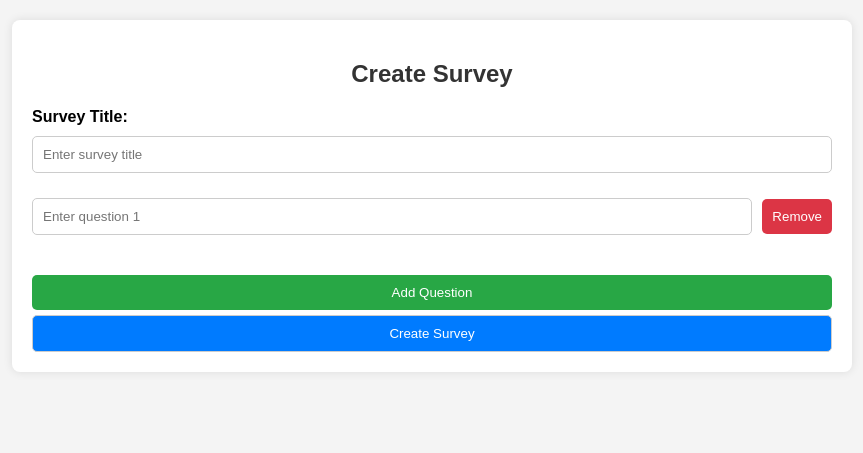
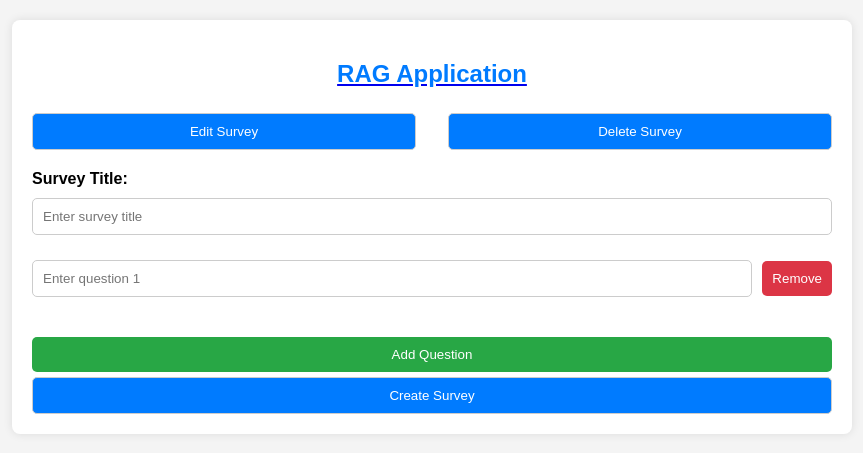
Before and after one commit to jeslinpjames/RAGPipeline, a Flask app: page /create-survey in a window 1280 px wide. Shown: the top 453 px of the page, without its empty margins (208-1071 px from the left). Run offline with Flask 3, Linux system fonts and the light colour scheme.

Commit message:
edit and delete survey feature added, updated ui

```diff
--- a/app.py
+++ b/app.py
@@ -86,6 +86,50 @@ def create_survey():
         return redirect(url_for('survey_results_list'))
     return render_template('survey.html')
 
+@app.route('/edit_survey/<title>', methods=['GET', 'POST'])
+def edit_survey(title):
+    normalized_title = title.strip().lower()
+    survey = survey_manager.get_survey(normalized_title)
+    if not survey:
+        return f"Survey with title '{title}' does not exist.", 404
+
+    if request.method == 'POST':
+        # Update the survey with the new questions
+        questions = [request.form[key] for key in request.form if key.startswith('question')]
+        survey_manager.edit_survey(normalized_title, questions)
+        return redirect(url_for('survey_results_list'))
+
+    # Pass the existing survey data to the template
+    return render_template('survey.html', survey=survey)
+
+
+@app.route('/delete_survey/<title>', methods=['GET'])
+def delete_survey(title):
+    normalized_title = title.strip().lower()
+    try:
+        survey_manager.delete_survey(normalized_title)
+        return redirect(url_for('survey_results_list'))
+    except ValueError as e:
+        return str(e), 404
+
+@app.route('/regenerate_answer/<survey_title>/<question>')
+def regenerate_answer(survey_title, question):
+    answer = survey_answerer.regenerate_answer_for_question(survey_title, question)
+    if answer:
+        print(f"Regenerated answer: {answer}")
+        return jsonify(success=True, answer=answer)
+    print("Failed to regenerate answer.")
+    return jsonify(success=False)
+
+@app.route('/regenerate_survey/<survey_title>')
+def regenerate_survey(survey_title):
+    survey = survey_manager.get_survey(survey_title)
+    if survey:
+        survey_answerer.clear_answers(survey_title)  # Clear previous answers
+        survey_answerer.answer_survey(survey_title)  # Regenerate all answers
+        return jsonify(success=True)
+    return jsonify(success=False)
+
 @app.route('/survey-results')
 def survey_results_list():
     surveys = survey_manager.get_all_surveys()
--- a/templates/survey.html
+++ b/templates/survey.html
@@ -3,7 +3,7 @@
 <head>
     <meta charset="UTF-8">
     <meta name="viewport" content="width=device-width, initial-scale=1.0">
-    <title>Create Survey</title>
+    <title>{{ 'Edit Survey' if survey else 'Create Survey' }}</title>
     <style>
         body {
             font-family: Arial, sans-serif;
@@ -21,7 +21,12 @@
         }
         h2 {
             text-align: center;
-            color: #333;
+            color: #007bff;
+            cursor: pointer;
+            text-decoration: none;
+        }
+        h2:hover {
+            text-decoration: underline;
         }
         .form-group {
             margin-bottom: 20px;
@@ -70,28 +75,49 @@
             background-color: #28a745;
             border: none;
         }
+        .survey-options {
+            display: flex;
+            justify-content: space-between;
+            margin-bottom: 20px;
+        }
+        .survey-options button {
+            width: 48%;
+        }
     </style>
 </head>
 <body>
     <div class="container">
-        <h2>Create Survey</h2>
-        <form id="survey-form" method="POST" action="{{ url_for('create_survey') }}">
+        <a href="{{ url_for('home') }}"><h2>RAG Application</h2></a>
+        <div class="survey-options">
+            <button onclick="editSurvey()">Edit Survey</button>
+            <button onclick="deleteSurvey()">Delete Survey</button>
+        </div>
+        <form id="survey-form" method="POST" action="{{ url_for('create_survey') if not survey else url_for('edit_survey', title=survey.title) }}">
             <div class="form-group">
                 <label for="survey-title">Survey Title:</label>
-                <input type="text" id="survey-title" name="survey-title" placeholder="Enter survey title" required>
+                <input type="text" id="survey-title" name="survey-title" value="{{ survey.title if survey else '' }}" placeholder="Enter survey title" required>
             </div>
             <div id="questions-container">
-                <div class="form-group">
-                    <input type="text" name="question1" placeholder="Enter question 1" required>
-                    <button type="button" class="remove-question" onclick="removeQuestion(this)">Remove</button>
-                </div>
+                {% if survey %}
+                    {% for question in survey.get_questions() %}
+                    <div class="form-group">
+                        <input type="text" name="question{{ loop.index }}" value="{{ question }}" required>
+                        <button type="button" class="remove-question" onclick="removeQuestion(this)">Remove</button>
+                    </div>
+                    {% endfor %}
+                {% else %}
+                    <div class="form-group">
+                        <input type="text" name="question1" placeholder="Enter question 1" required>
+                        <button type="button" class="remove-question" onclick="removeQuestion(this)">Remove</button>
+                    </div>
+                {% endif %}
             </div>
             <button type="button" class="add-question" onclick="addQuestion()">Add Question</button>
-            <button type="submit">Create Survey</button>
+            <button type="submit">{{ 'Save Changes' if survey else 'Create Survey' }}</button>
         </form>
     </div>
     <script>
-        let questionCount = 1;
+        let questionCount = {{ survey.get_questions()|length if survey else 1 }};
 
         function addQuestion() {
             questionCount++;
@@ -108,6 +134,26 @@
             const questionGroup = button.parentNode;
             questionGroup.parentNode.removeChild(questionGroup);
         }
+
+        function editSurvey() {
+            const surveyTitle = document.getElementById('survey-title').value;
+            if (surveyTitle) {
+                window.location.href = `/edit_survey/${surveyTitle}`;
+            } else {
+                alert('Please enter the survey title to edit.');
+            }
+        }
+
+        function deleteSurvey() {
+            const surveyTitle = document.getElementById('survey-title').value;
+            if (surveyTitle) {
+                if (confirm('Are you sure you want to delete this survey?')) {
+                    window.location.href = `/delete_survey/${surveyTitle}`;
+                }
+            } else {
+                alert('Please enter the survey title to delete.');
+            }
+        }
     </script>
 </body>
 </html>
```
Also changed, not shown: modules/survey_answering.py (+27 -0 lines), modules/survey_creation.py (+32 -4 lines), modules/survey_scraper.py (added, +34 -0 lines), templates/index.html (+51 -40 lines), templates/survey_results.html (+66 -0 lines).
